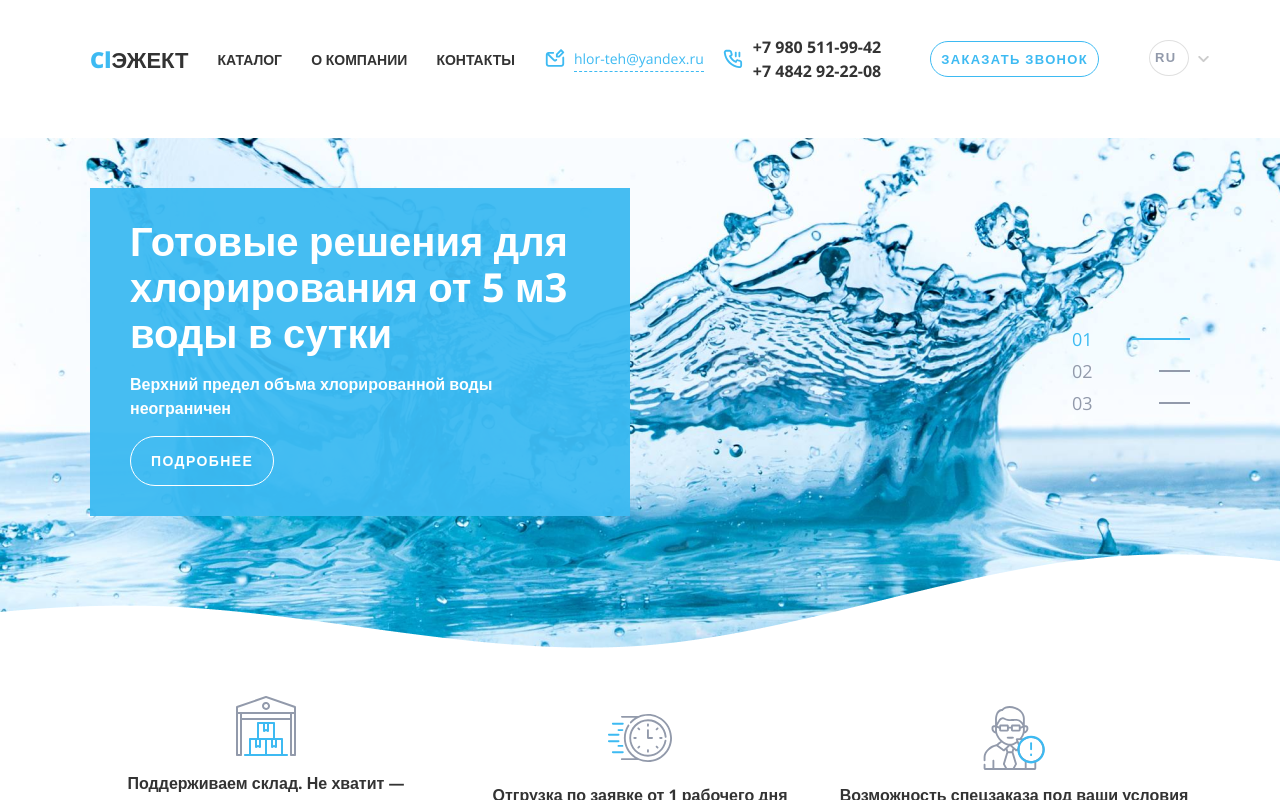
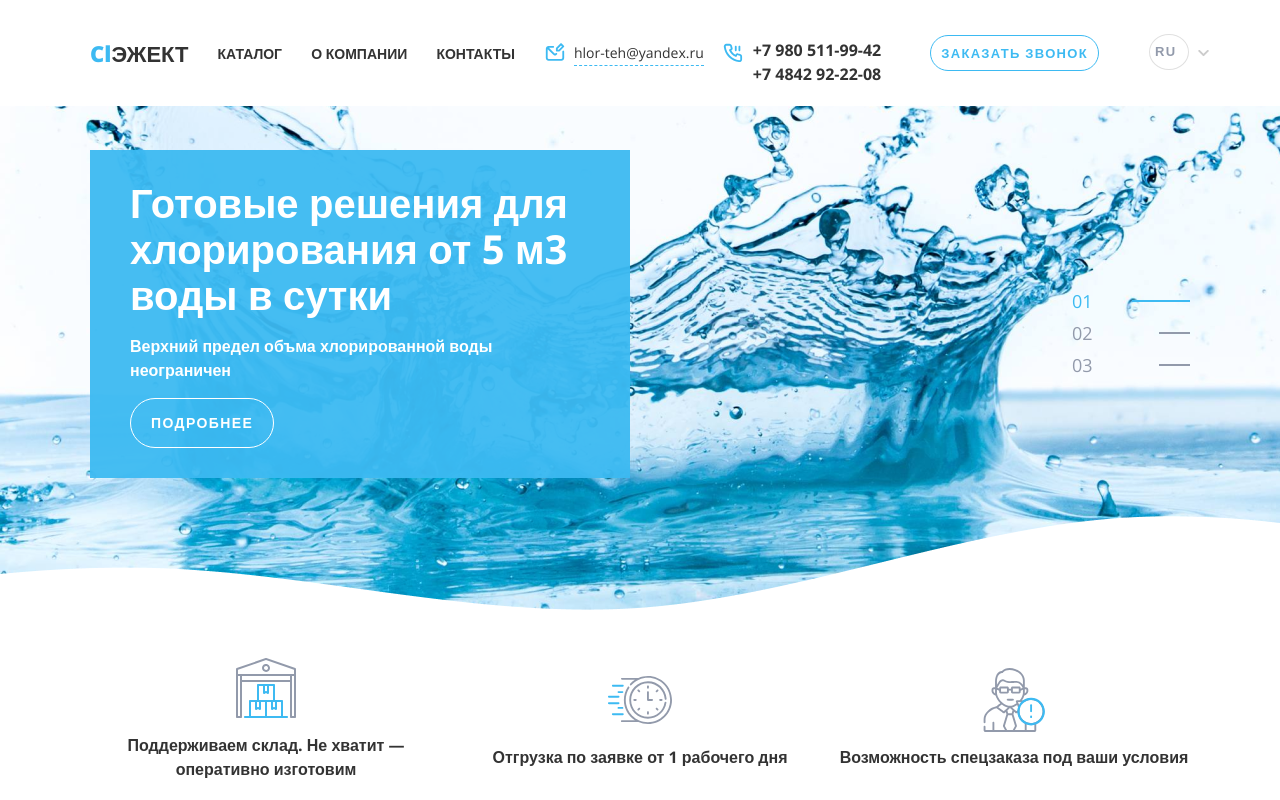
Before and after one commit to garmanika/Cleject, a website: page app/index.html in a window 1280 px wide. Drawn offline with nearby package versions, Linux system fonts and the light colour scheme.

Commit message:
fix header

```diff
--- a/app/index.html
+++ b/app/index.html
@@ -43,7 +43,7 @@
                 hlor-teh@yandex.ru</a
               >
               <div class="header__phones">
-                <img src="images/icons/phone.svg" alt="phone" />
+                <a href="tel:tel:+79805119942"><img class="header__phone-ico" src="images/icons/phone.svg" alt="phone" /></a>
                 <a href="tel:+79805119942" class="header__phone"
                   >+7 980 511-99-42</a
                 ><a href="tel:+74842922208" class="header__phone"
--- a/app/scss/_media.scss
+++ b/app/scss/_media.scss
@@ -133,7 +133,7 @@
     height: 24px;
     position: absolute;
     left: 40px;
-    top: 49px;
+    top: 35px;
   }
   .menu__btn span {
     display: block;
@@ -144,7 +144,7 @@
   .menu__list {
     display: none;
     position: absolute;
-    top: 85px;
+    top: 75px;
     left: 0;
     right: 0;
     width: 100%;
--- a/app/scss/style.scss
+++ b/app/scss/style.scss
@@ -4,8 +4,12 @@
 
 // start header
 .header {
-  padding: 35px 40px;
-  margin-bottom: 20px;
+  padding: 20px 40px;
+  position: fixed;
+  z-index: 1;
+  background: #fff;
+  display: block;
+  width: 100%;
   &__inner {
     display: flex;
     align-items: center;
@@ -24,9 +28,13 @@
   &__mail {
     font-size: 14px;
     line-height: 24px;
-    color: $blue;
+    color: #333333;
     border-bottom: 1px dashed $blue;
     position: relative;
+    transition: all 0.3s;
+    &:hover {
+      color: $blue;
+    }
     img {
       position: absolute;
       top: 0;
@@ -35,7 +43,7 @@
   }
   &__phones {
     position: relative;
-    img {
+    .header__phone-ico {
       position: absolute;
       top: 50%;
       left: -20px;
@@ -161,6 +169,7 @@
   background-size: cover;
   background-repeat: no-repeat;
   position: relative;
+  margin-top: 100px;
   &__inner {
     position: relative;
   }
@@ -484,7 +493,7 @@
       }
     }
   }
-.slick-dots {
+  .slick-dots {
     position: absolute;
     text-align: center;
     display: block;
@@ -502,7 +511,7 @@
     border: none;
     outline: none;
   }
-.slick-dots li.slick-active button {
+  .slick-dots li.slick-active button {
     background: #3dbaf2;
     width: 60px;
     height: 3px;
@@ -511,7 +520,7 @@
 .slick-slide img {
   width: 100%;
 }
-.slick-dots li+li {
+.slick-dots li + li {
   margin-left: 115px;
 }
 // end parts
@@ -666,5 +675,10 @@
 .fancybox-button svg path {
   fill: #999999;
 }
+.fancybox-button svg {
+
+    border: 1px solid #999;
+    border-radius: 50%;
+}
 // end popup
 @import "_media";
```
Also changed, not shown: app/css/style.css.
